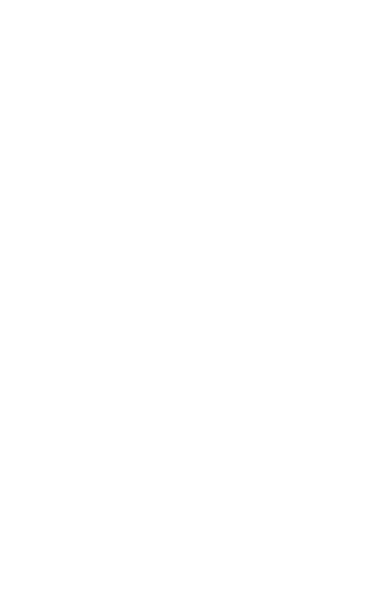
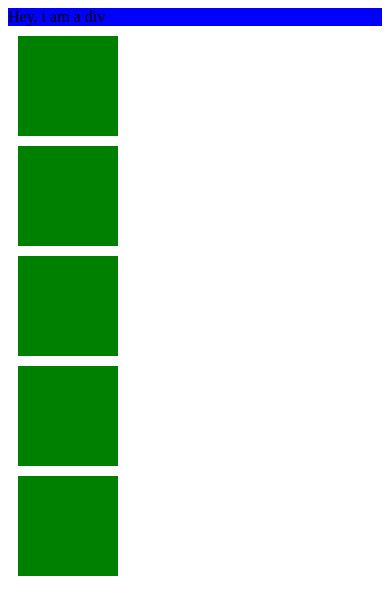
Before and after one commit to vishantrathi/Web-Devlopment, a plain HTML site: page 20.CSS Media Queries.html in a window 390 px wide. Drawn offline with Linux system fonts and the light colour scheme.

Commit message:
Update CSS media queries and add new styles

```diff
--- a/20.CSS Media Queries.html
+++ b/20.CSS Media Queries.html
@@ -3,9 +3,34 @@
 <head>
     <meta charset="UTF-8">
     <meta name="viewport" content="width=device-width, initial-scale=1.0">
-    <title>css media</title>
+    <title>css media </title>
 </head>
+<style>
+    .body{
+        background-color: red;
+    }
+    @media only screen and (max-width: 600px){
+        .body{
+            background-color: blue;
+        }
+    }
+    .box{
+        width: 100px;
+        height: 100px;
+        background-color: green;
+        display: flex;
+        flex-direction: column;
+        margin: 10px;
+    }
+</style>
 <body>
-
+     <div class="body">
+        Hey, i am a div
+     </div>
+     <div class="box"> </div>
+        <div class="box"></div>
+        <div class="box"></div>
+        <div class="box"></div>
+        <div class="box"></div>
 </body>
 </html>
```
